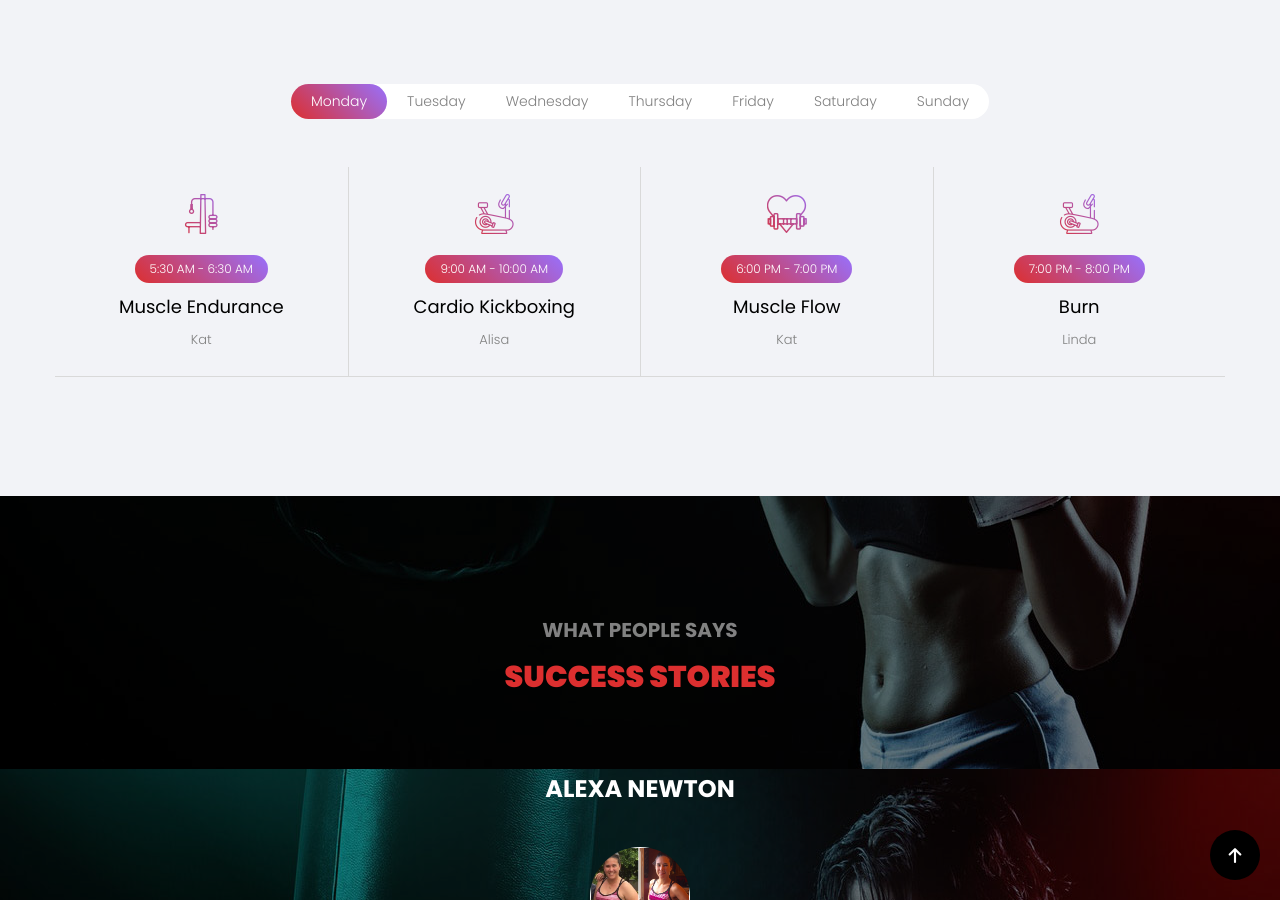
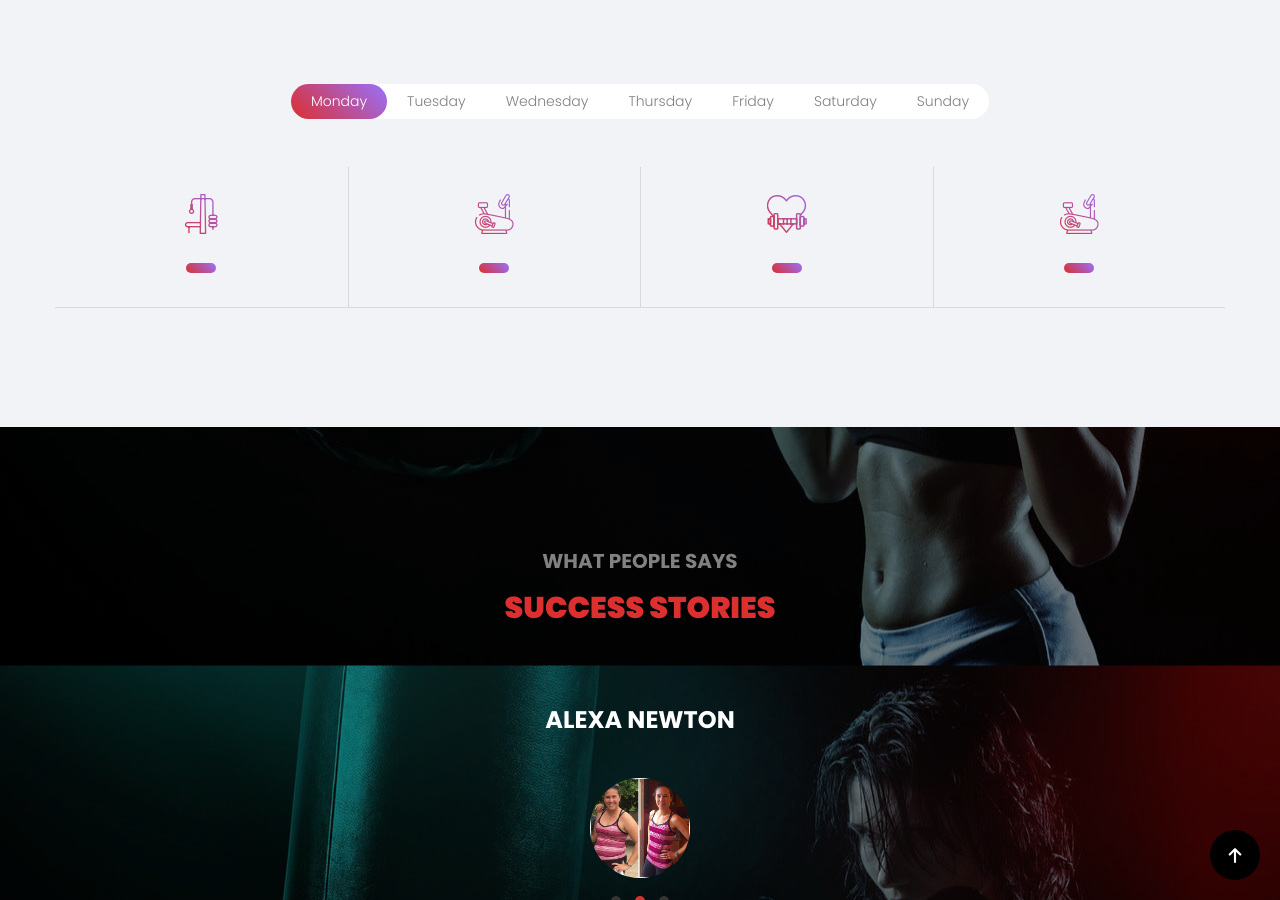
Before and after one commit to ResultsNow/resultsnow.github.io, a Jekyll site: the page built from index.html, in a window 1280 px wide and 900 px high, scrolled down 1742 px. Built offline with Jekyll 4.4.1, drawn with Linux system fonts in a browser that asks for light colours; some web fonts are replaced; some of the changed lines change nothing that is shown.

Commit message:
Update schedule.yml

```diff
--- a/_data/schedule.yml
+++ b/_data/schedule.yml
@@ -1,139 +1,139 @@
 monday:
 
-- time: 5:30 AM - 6:30 AM
-  program: Muscle Endurance
-  trainer: Kat
+- time:
+  program:
+  trainer:
   type: Strength
   icon: weightlifting
 
-- time: 9:00 AM - 10:00 AM
-  program: Cardio Kickboxing
-  trainer: Alisa
+- time:
+  program:
+  trainer:
   type: Cardio
   icon: gym
 
-- time: 6:00 PM - 7:00 PM
-  program: Muscle Flow
-  trainer: Kat
+- time:
+  program:
+  trainer:
   type: Mix
   icon: exercise-2
 
-- time: 7:00 PM - 8:00 PM
-  program: Burn
-  trainer: Linda
+- time:
+  program:
+  trainer:
   type: Cardio
   icon: gym
 
 tuesday:
 
-- time: 5:30 AM - 6:30 AM
-  program: Endurance Running
-  trainer: Kat
+- time:
+  program:
+  trainer:
   type: Cardio
   icon: gym
 
-- time: 8:00 AM - 9:00 AM
-  program:  Cardio Blast
-  trainer: Alisa
+- time:
+  program:
+  trainer:
   type: Cardio
   icon: gym
 
-- time: 5:30 PM - 6:30 PM
-  program: Cardio Core
-  trainer: Linda
+- time:
+  program:
+  trainer:
   type: Cardio
   icon: gym
 
-- time: 6:30 PM - 7:30 PM
-  program: Stretch
-  trainer: Kat
+- time:
+  program:
+  trainer:
   type: Yoga
   icon: meditation
 
 wednesday:
 
-- time: 5:30 AM - 6:30 AM
-  program: Bootcamp
-  trainer: Linda
+- time:
+  program:
+  trainer:
   type: Mix
   icon: exercise-2
 
-- time: 9:00 AM - 10:00 AM
-  program: Speed & Agility
-  trainer: Linda
+- time:
+  program:
+  trainer:
   type: Cardio
   icon: gym
 
-- time: 6:00 PM - 7:00 PM
-  program: Muscle Quake
-  trainer: Kat
+- time:
+  program:
+  trainer:
   type: Strength
   icon: weightlifting
 
-- time: 7:00 PM - 8:00 PM
-  program: Cardio Kickboxing
-  trainer: Melissa
+- time:
+  program:
+  trainer:
   type: Cardio
   icon: gym
 
 thursday:
 
-- time: 5:30 AM - 6:30 AM
-  program: Speed & Agility
-  trainer: Kat
+- time:
+  program:
+  trainer:
   type: Cardio
   icon: gym
 
-- time: 8:00 AM - 9:00 AM
-  program: Bootcamp
-  trainer: Linda
+- time:
+  program:
+  trainer:
   type: Mix
   icon: exercise-2
 
-- time: 5:30 PM - 6:30 PM
-  program: Strength Camp
-  trainer: Kat
+- time:
+  program:
+  trainer:
   type: Strength
   icon: weightlifting
 
-- time: 6:30 PM - 7:30 PM
-  program: Slow Vinyasa Flow Yoga
-  trainer: Lisa
+- time:
+  program:
+  trainer:
   type: Yoga
   icon: meditation
 
 friday:
 
-- time: 5:30 AM - 6:30 AM
-  program: Strength Camp
-  trainer: Alisa
+- time:
+  program:
+  trainer:
   type: Strength
   icon: weightlifting
 
-- time: 9:00 AM - 10:00 AM
-  program: Step
-  trainer: Linda
+- time:
+  program:
+  trainer:
   type: Cardio
   icon: gym
 
 saturday:
 
-- time: 8:00 AM - 9:15 AM
-  program: Accumulation Bootcamp
-  trainer: Kat
+- time:
+  program:
+  trainer:
   type: Mix
   icon: exercise-2
 
-- time: 9:15 AM - 10:30 AM
-  program: Vinyasa Yoga
-  trainer: Kat
+- time:
+  program:
+  trainer:
   type: Yoga
   icon: meditation
 
 sunday:
 
-- time: 9:00 AM - 10:00 AM
-  program: Step
-  trainer: Linda
+- time:
+  program:
+  trainer:
   type: Cardio
   icon: gym
```
